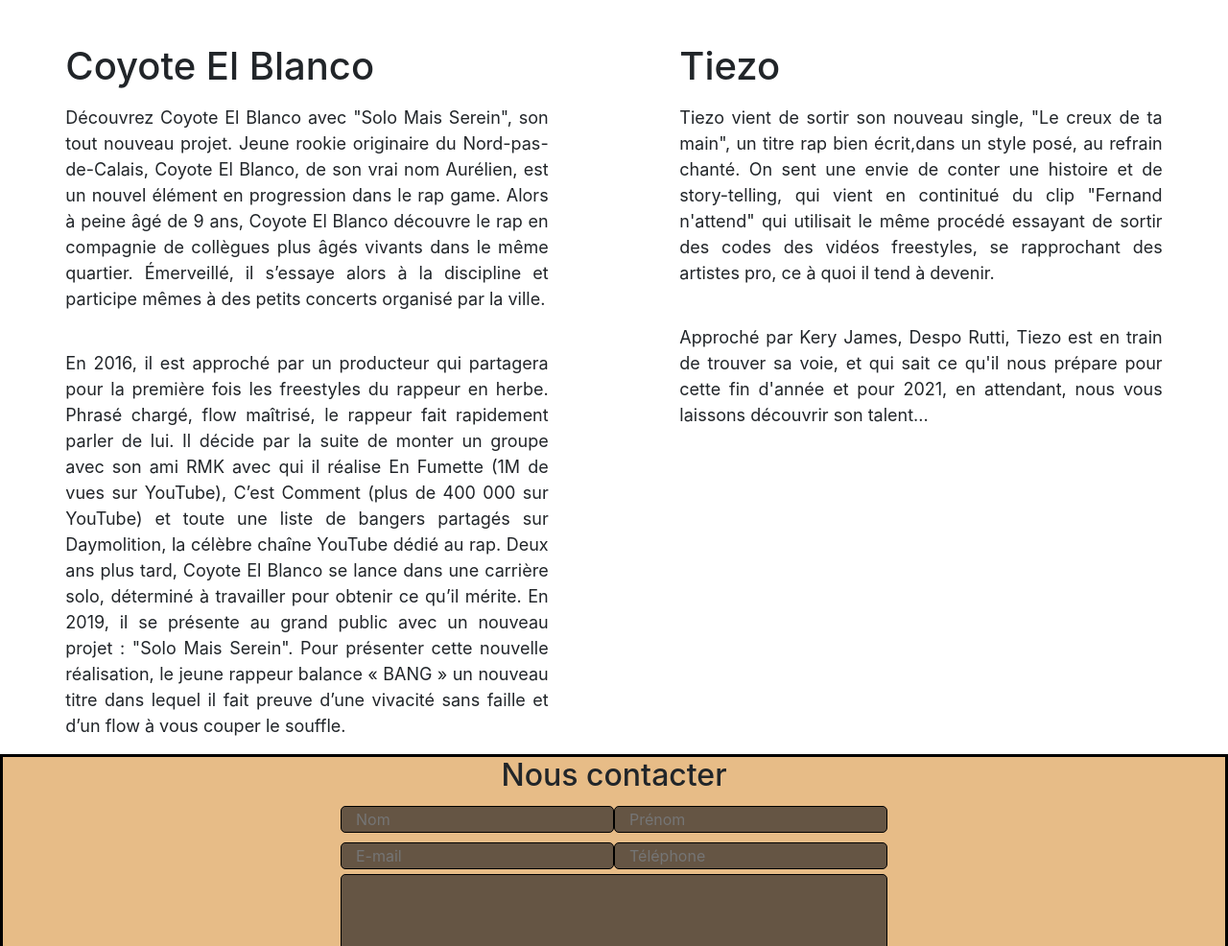
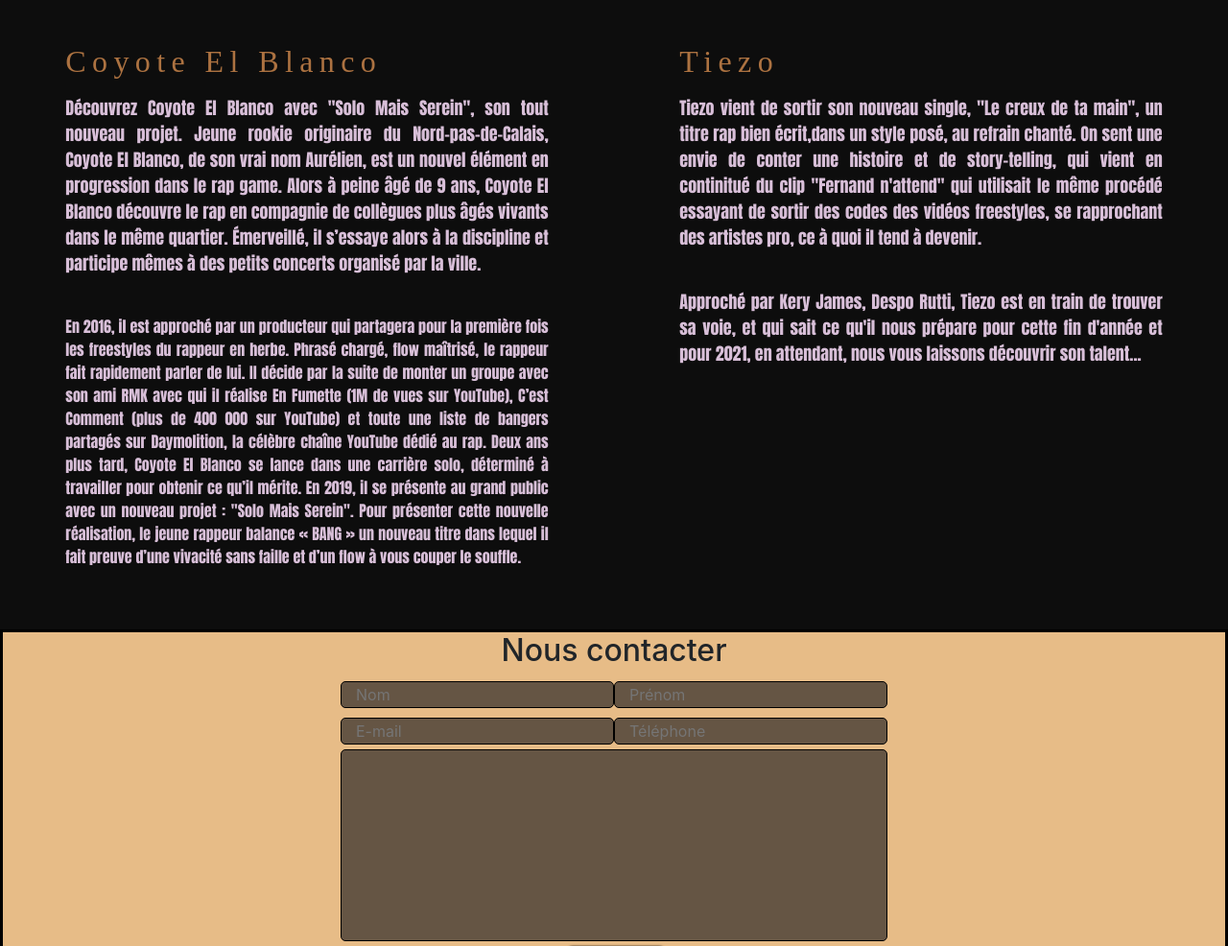
Before and after one commit to Remi-Bortoluzzi/VS-PROD-Noyon, a plain HTML site: page index.html in a window 1280 px wide. Shown: the part 2284-3270 px from the top of the page at 96% size. Drawn offline with nearby package versions, Linux system fonts and the light colour scheme.

Commit message:
carousel

```diff
--- a/assets/style/style.css
+++ b/assets/style/style.css
@@ -1,23 +1,3 @@
-.imageCarousel{
-    width: 26rem;
-    height: 26rem;
-    border-radius: 1%;
-    filter: grayscale(100%);
-    transition: .3s ease-in-out;
-}
-.imageCarousel:hover{
-    filter: grayscale(0);
-    transform: scale(1.05);
-    border-radius: 1%;
-}
-.embed-responsive{
-    position: relative;
-    z-index: 2;
-    margin-left: 8%;
-    height: 84%;
-    width: 84%;
-    object-fit: contain;
-}
 .nav {
     background-color: transparent;
 }
@@ -29,7 +9,6 @@
     width: 20%;
     opacity: 0.7;
 }
-
 /* body "Mehdi" */
 
 .presentation2{
@@ -64,6 +43,39 @@
 }
 p{
     font-size: 18px;
+}
+/* Carousel */
+.carouselBackground{
+    background-color: #0d0d0d;
+}
+.imageCarousel{
+    width: 26rem;
+    height: 26rem;
+    border-radius: 1%;
+    filter: grayscale(100%);
+    transition: .3s ease-in-out;
+}
+.imageCarousel:hover{
+    filter: grayscale(0);
+    transform: scale(1.05);
+    border-radius: 1%;
+}
+.artistSumup{
+    color: #d8bfd8;
+    font-family: 'Anton', sans-serif;
+}
+.artistName{
+    color: #ac7241;
+    font-family: 'Roboto Slab', serif;
+    letter-spacing: 0.2em;
+}
+.embed-responsive{
+    position: relative;
+    z-index: 2;
+    margin-left: 8%;
+    height: 84%;
+    width: 84%;
+    object-fit: contain;
 }
 
 /* FOOTER */
--- a/index.html
+++ b/index.html
@@ -5,6 +5,7 @@
     <meta charset="UTF-8" />
     <meta name="viewport" content="width=device-width, initial-scale=1.0" />
     <title>VS-PROS-Noyon</title>
+    <link href="https://fonts.googleapis.com/css2?family=Anton&display=swap" rel="stylesheet">
     <link rel="stylesheet" href="assets/js/boostrap.js" />
     <link rel="stylesheet" href="assets/js/jquery-3-5-1.js" />
     <link rel="stylesheet" href="assets/style/boostrap.css" />
@@ -90,7 +91,7 @@
         </div>
     </div>
     <div class="container-fluid">
-        <div class="row justify-content-around">
+        <div class="row justify-content-around carouselBackground pb-5">
             <div class="col-md-5 mt-5 text-justify">
                 <div id="carouselCoyote" class="carousel1 slide" data-ride="carousel">
                     <div class="carousel-inner">
@@ -111,20 +112,21 @@
                         </div>
                     </div>
                 </div>
-                <h1 class="mt-5 mb-3">Coyote El Blanco</h1>
+                <div class="artistSumup">
+                <h2 class="mt-5 mb-3 artistName">Coyote El Blanco</h1>
                 <p>
                 Découvrez Coyote El Blanco avec "Solo Mais Serein", son tout nouveau projet.
                 Jeune rookie originaire du Nord-pas-de-Calais, Coyote El Blanco, de son vrai nom Aurélien, est un nouvel élément en progression dans le rap game.
                 Alors à peine âgé de 9 ans, Coyote El Blanco découvre le rap en compagnie de collègues plus âgés vivants dans le même quartier. Émerveillé, il s’essaye alors à la discipline et participe mêmes à des petits concerts organisé par la ville.
                 </p>
                 </br>
-                <p>
                 En 2016, il est approché par un producteur qui partagera pour la première fois les freestyles du rappeur en herbe.
                 Phrasé chargé, flow maîtrisé, le rappeur fait rapidement parler de lui.
                 Il décide par la suite de monter un groupe avec son ami RMK avec qui il réalise En Fumette (1M de vues sur YouTube), C’est Comment (plus de 400 000 sur YouTube) et toute une liste de bangers partagés sur Daymolition, la célèbre chaîne YouTube dédié au rap.
                 Deux ans plus tard, Coyote El Blanco se lance dans une carrière solo, déterminé à travailler pour obtenir ce qu’il mérite. En 2019, il se présente au grand public avec un nouveau projet : "Solo Mais Serein".
                 Pour présenter cette nouvelle réalisation, le jeune rappeur balance « BANG » un nouveau titre dans lequel il fait preuve d’une vivacité sans faille et d’un flow à vous couper le souffle.
                 </p>
+                </div>
             </div>
             <div class="col-md-5 mt-5 text-justify">
                 <div id="carouselTiezo" class="carousel2 slide" data-ride="carousel">
@@ -146,15 +148,17 @@
                         </div>
                     </div>
                 </div>
-                <h1 class="mt-5 mb-3">Tiezo</h1>
+                <div class="artistSumup">
+                <h2 class="mt-5 mb-3 artistName">Tiezo</h1>
                 <p>
                 Tiezo vient de sortir son nouveau single, "Le creux de ta main", un titre rap bien écrit,dans un style posé, au refrain chanté.
                 On sent une envie de conter une histoire et de story-telling, qui vient en continitué du clip "Fernand n'attend" qui utilisait le même procédé essayant de sortir des codes des vidéos freestyles, se rapprochant des artistes pro, ce à quoi il tend à devenir.
-                </p>
+                </p></span>
                 </br>
                 <p>
                 Approché par Kery James, Despo Rutti, Tiezo est en train de trouver sa voie, et qui sait ce qu'il nous prépare pour cette fin d'année et pour 2021, en attendant, nous vous laissons découvrir son talent...
                 </p>
+                </div>
             </div>
         </div>
     </div>
```
